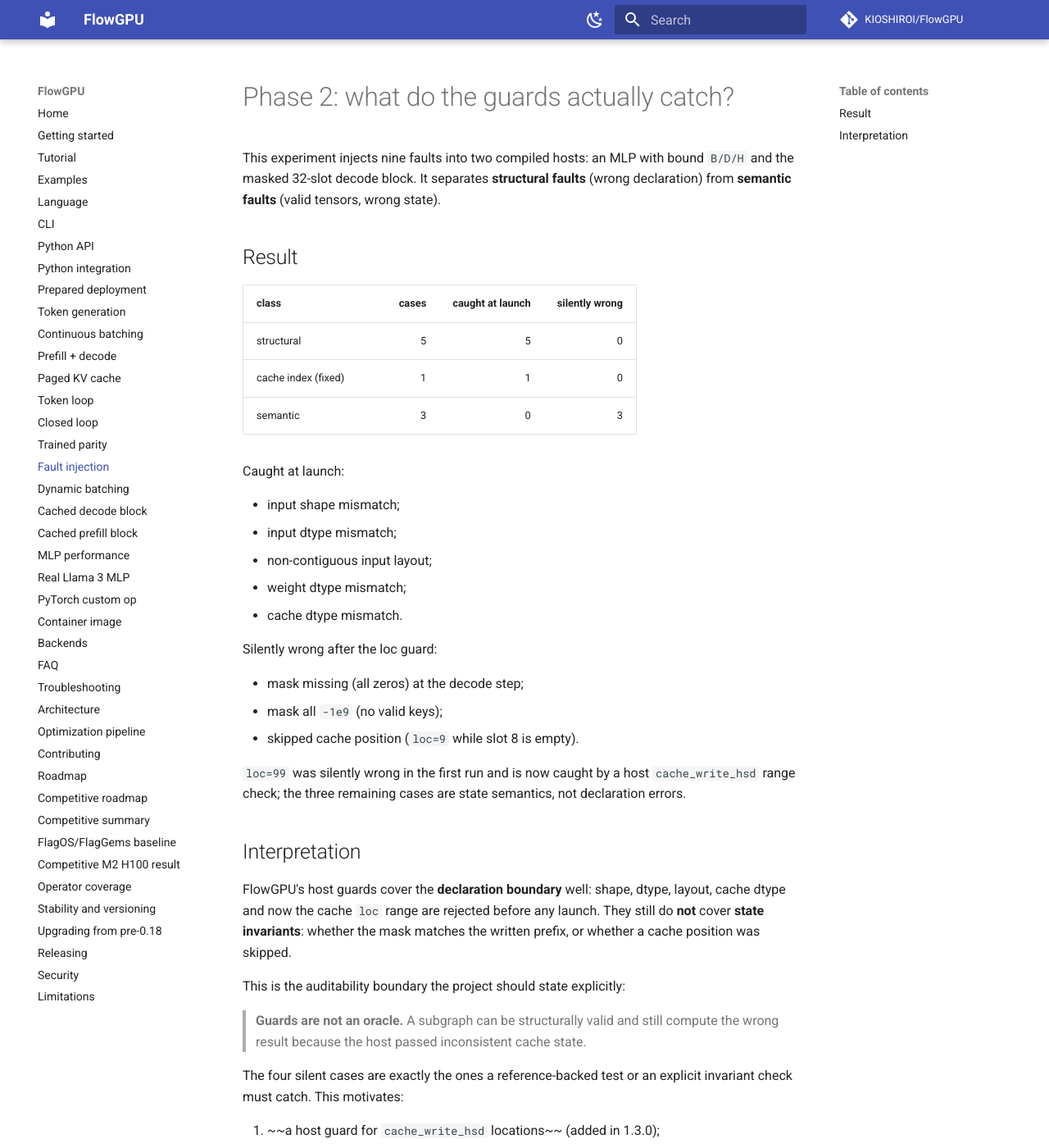
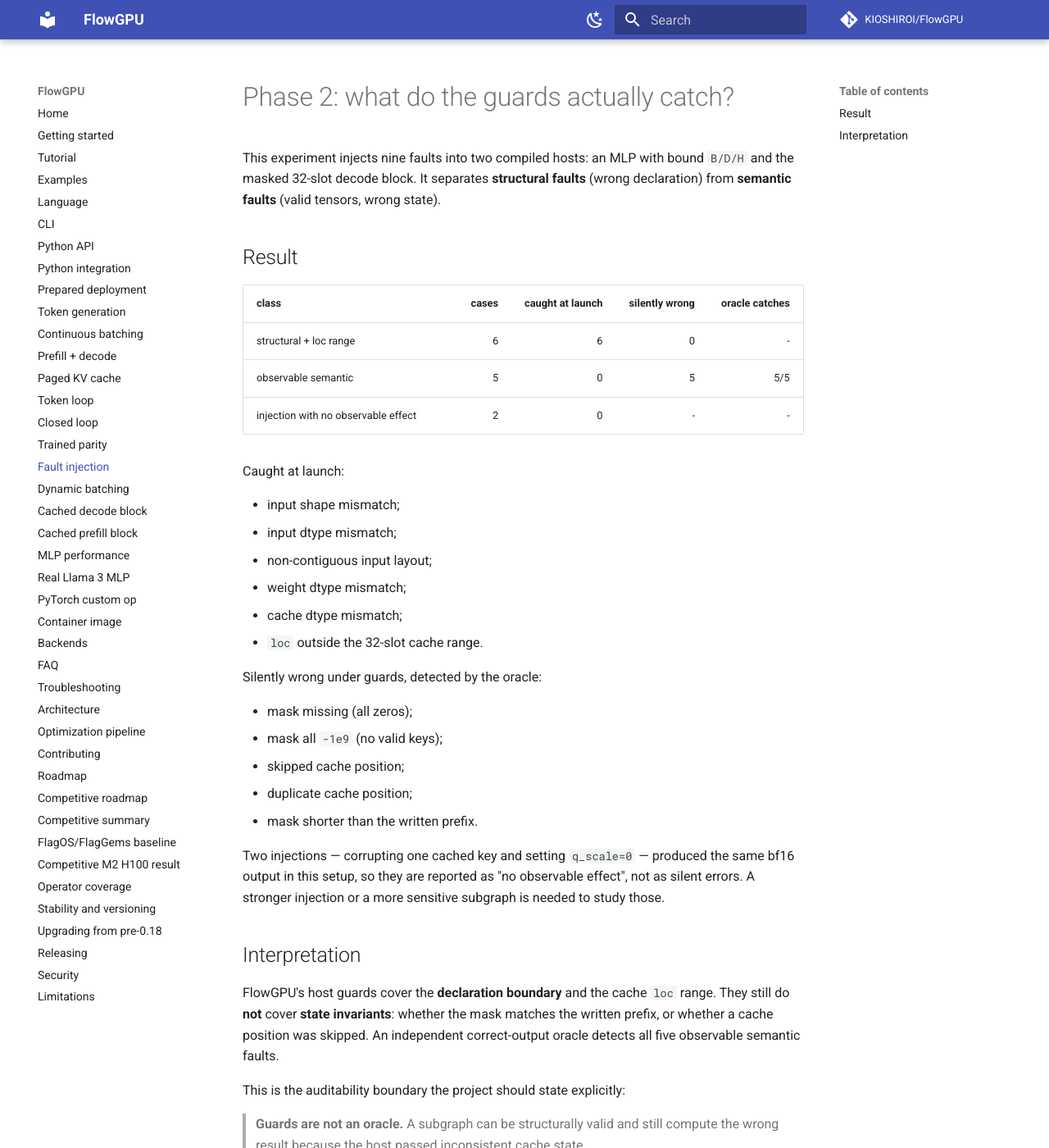
Before and after one commit to KIOSHIROI/FlowGPU, an MkDocs documentation site: the page built from docs/user-guide/audit/fault-injection.md, in a window 1280 px wide and 1400 px high. Shown: the whole window at 82% size. Built offline with MkDocs 1.6.1 and Material for MkDocs 9.7.7, drawn with Linux system fonts in a browser that asks for light colours; comment, search, counter and statistics services are not loaded.

Commit message:
Release 1.4.0: expanded fault matrix + oracle
- Expand to 13 injected faults: 6 caught at launch, 5 observable semantic
  faults silent under guards but caught by an oracle; 2 had no observable
  effect and are excluded.
- Add duplicate/short-mask/stronger-corruption cases.

```diff
--- a/docs/user-guide/audit/fault-injection.md
+++ b/docs/user-guide/audit/fault-injection.md
@@ -6,11 +6,11 @@ This experiment injects nine faults into two compiled hosts: an MLP with bound
 
 ## Result
 
-| class | cases | caught at launch | silently wrong |
-|---|---:|---:|---:|
-| structural | 5 | 5 | 0 |
-| cache index (fixed) | 1 | 1 | 0 |
-| semantic | 3 | 0 | 3 |
+| class | cases | caught at launch | silently wrong | oracle catches |
+|---|---:|---:|---:|---:|
+| structural + loc range | 6 | 6 | 0 | - |
+| observable semantic | 5 | 0 | 5 | 5/5 |
+| injection with no observable effect | 2 | 0 | - | - |
 
 Caught at launch:
 
@@ -18,24 +18,28 @@ Caught at launch:
 - input dtype mismatch;
 - non-contiguous input layout;
 - weight dtype mismatch;
-- cache dtype mismatch.
+- cache dtype mismatch;
+- `loc` outside the 32-slot cache range.
 
-Silently wrong after the loc guard:
+Silently wrong under guards, detected by the oracle:
 
-- mask missing (all zeros) at the decode step;
+- mask missing (all zeros);
 - mask all `-1e9` (no valid keys);
-- skipped cache position (`loc=9` while slot 8 is empty).
+- skipped cache position;
+- duplicate cache position;
+- mask shorter than the written prefix.
 
-`loc=99` was silently wrong in the first run and is now caught by a host
-`cache_write_hsd` range check; the three remaining cases are state semantics,
-not declaration errors.
+Two injections — corrupting one cached key and setting `q_scale=0` — produced
+the same bf16 output in this setup, so they are reported as "no observable
+effect", not as silent errors. A stronger injection or a more sensitive
+subgraph is needed to study those.
 
 ## Interpretation
 
-FlowGPU's host guards cover the **declaration boundary** well: shape, dtype,
-layout, cache dtype and now the cache `loc` range are rejected before any
-launch. They still do **not** cover **state invariants**: whether the mask
-matches the written prefix, or whether a cache position was skipped.
+FlowGPU's host guards cover the **declaration boundary** and the cache `loc`
+range. They still do **not** cover **state invariants**: whether the mask
+matches the written prefix, or whether a cache position was skipped. An
+independent correct-output oracle detects all five observable semantic faults.
 
 This is the auditability boundary the project should state explicitly:
 
--- a/pyproject.toml
+++ b/pyproject.toml
@@ -4,7 +4,7 @@ build-backend = "setuptools.build_meta"
 
 [project]
 name = "flowgpu"
-version = "1.3.0"
+version = "1.4.0"
 description = "A dataflow DSL compiler for GPU operator pipelines targeting Triton and a portable reference backend"
 authors = [{name = "The FlowGPU Authors"}]
 keywords = ["compiler", "triton", "dataflow", "dsl", "gpu", "llm"]
```
Also changed, not shown: CHANGELOG.md (+6 -0 lines), PUBLIC_RELEASE.md (+1 -1 lines), 5 other files.
